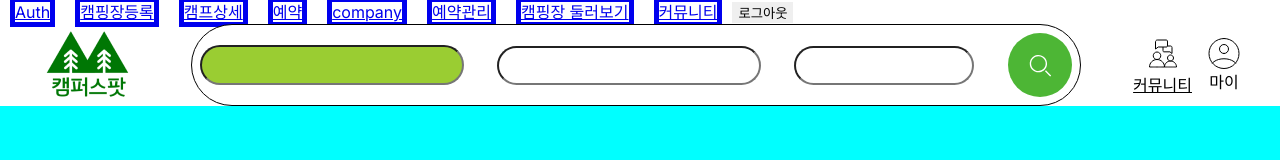
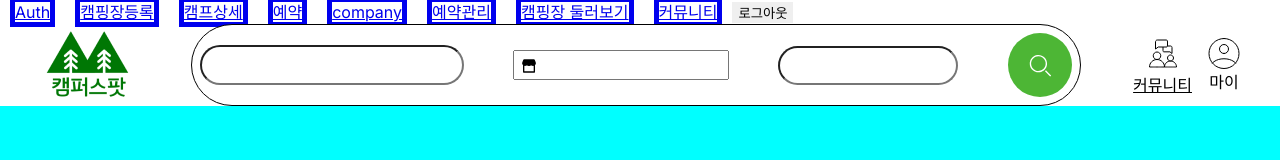
Before and after one commit to h0ngwon/Camperspot, a Next.js app: page / in a window 1280 px wide. Shown: the top 160 px of the page. Built offline with nearby package versions, Linux system fonts and the light colour scheme; no server answers; the database is empty.

Commit message:
style: 헤더 UI (#32)

```diff
--- a/package.json
+++ b/package.json
@@ -12,12 +12,14 @@
     "@sentry/nextjs": "^7.92.0",
     "@supabase/supabase-js": "^2.39.2",
     "@tanstack/react-query": "^5.17.1",
+    "@types/react-datepicker": "^4.19.5",
     "@types/react-slick": "^0.23.13",
     "axios": "^1.6.5",
     "bcrypt": "^5.1.1",
     "next": "14.0.4",
     "next-auth": "^4.24.5",
     "react": "^18",
+    "react-datepicker": "^4.25.0",
     "react-daum-postcode": "^3.1.3",
     "react-dom": "^18",
     "react-hook-form": "^7.49.2",
--- /dev/null
+++ b/src/app/_components/Calendar.tsx
@@ -0,0 +1,124 @@
+'use client';
+import React, { useState } from 'react';
+import styles from '../_styles/Calendar.module.css';
+import ReactDatePicker, {
+  CalendarContainer,
+  registerLocale,
+} from 'react-datepicker';
+import 'react-datepicker/dist/react-datepicker.css';
+import ko from 'date-fns/locale/ko';
+registerLocale('ko', ko);
+
+type Props = {};
+
+const Calendar = (props: Props) => {
+  //   const [startDate, setStartDate] = useState<Date | null>(new Date());
+  //   const [endDate, setEndDate] = useState<Date | null>(new Date());
+  const [dateRange, setDateRange] = useState<[Date | null, Date | null]>([
+    null,
+    null,
+  ]);
+  const [startDate, endDate] = dateRange;
+  console.log('!!!!!!!!', startDate, endDate);
+  //컨테이너 꾸미는 로직
+  //   const MyContainer = ({ className, children }) => {
+  //     return (
+  //       <div style={{ padding: '16px', background: '#216ba5', color: '#fff' }}>
+  //         <CalendarContainer className={className}>
+  //           <div style={{ background: '#f0f0f0' }}>
+  //             What is your favorite day?
+  //           </div>
+  //           <div style={{ position: 'relative' }}>{children}</div>
+  //         </CalendarContainer>
+  //       </div>
+  //     );
+  //   };
+
+  return (
+    <ReactDatePicker
+      // renderCustomHeader={({
+      //   monthDate,
+      //   customHeaderCount,
+      //   decreaseMonth,
+      //   increaseMonth,
+      // }) => (
+      //   <div>
+      //     <button
+      //       aria-label='Previous Month'
+      //       className={
+      //         'react-datepicker__navigation react-datepicker__navigation--previous'
+      //       }
+      //       style={customHeaderCount === 1 ? { visibility: 'hidden' } : null}
+      //       onClick={decreaseMonth}
+      //     >
+      //       <span
+      //         className={
+      //           'react-datepicker__navigation-icon react-datepicker__navigation-icon--previous'
+      //         }
+      //       >
+      //         {'<'}
+      //       </span>
+      //     </button>
+      //     <span className='react-datepicker__current-month'>
+      //       {monthDate.toLocaleString('en-US', {
+      //         month: 'long',
+      //         year: 'numeric',
+      //       })}
+      //     </span>
+      //     <button
+      //       aria-label='Next Month'
+      //       className={
+      //         'react-datepicker__navigation react-datepicker__navigation--next'
+      //       }
+      //       style={customHeaderCount === 0 ? { visibility: 'hidden' } : null}
+      //       onClick={increaseMonth}
+      //     >
+      //       <span
+      //         className={
+      //           'react-datepicker__navigation-icon react-datepicker__navigation-icon--next'
+      //         }
+      //       >
+      //         {'>'}
+      //       </span>
+      //     </button>
+      //   </div>
+      // )}
+      selectsRange={true}
+      startDate={startDate}
+      endDate={endDate}
+      onChange={(update) => {
+        setDateRange(update);
+      }}
+      locale='ko'
+      minDate={new Date()}
+      dateFormat='yyyy-MM-dd'
+      showIcon
+      // calendarContainer={MyContainer}
+      icon={
+        <svg
+          xmlns='http://www.w3.org/2000/svg'
+          width='1em'
+          height='1em'
+          viewBox='0 0 48 48'
+        >
+          <mask id='ipSApplication0'>
+            <g fill='none' stroke='#fff' strokeLinejoin='round' strokeWidth='4'>
+              <path strokeLinecap='round' d='M40.04 22v20h-32V22'></path>
+              <path
+                fill='#fff'
+                d='M5.842 13.777C4.312 17.737 7.263 22 11.51 22c3.314 0 6.019-2.686 6.019-6a6 6 0 0 0 6 6h1.018a6 6 0 0 0 6-6c0 3.314 2.706 6 6.02 6c4.248 0 7.201-4.265 5.67-8.228L39.234 6H8.845l-3.003 7.777Z'
+              ></path>
+            </g>
+          </mask>
+          <path
+            fill='currentColor'
+            d='M0 0h48v48H0z'
+            mask='url(#ipSApplication0)'
+          ></path>
+        </svg>
+      }
+    />
+  );
+};
+
+export default Calendar;
--- a/src/app/_components/Main.tsx
+++ b/src/app/_components/Main.tsx
@@ -7,6 +7,7 @@ import RegionCarousel from './RegionCarousel';
 // className={`${styles.carouselContainer} ${styles.aaa}`}
 // className={styles['carouselContainer,carousel']}
 import styles from '../_styles/Main.module.css';
+import Calendar from './Calendar';
 const Main = () => {
   return (
     <div className={styles.container}>
@@ -14,6 +15,7 @@ const Main = () => {
       <PopularCamp />
       <RegionCarousel />
       <PopularCommunity />
+      <Calendar />
       <Spacer y={300} />
     </div>
   );
--- a/src/app/_components/SearchBar.tsx
+++ b/src/app/_components/SearchBar.tsx
@@ -2,11 +2,12 @@
 import React from 'react';
 import styles from '../_styles/SearchBar.module.css';
 import SearchSvg from '@/asset/SearchSvg';
+import Calendar from './Calendar';
 const SearchBar = () => {
   return (
     <div className={styles.searchBar}>
       <input type='text' className={styles.regionSearchInput} />
-      <input type='text' className={styles.date} />
+      <Calendar />
       <input type='text' className={styles.people} />
       <button className={styles.searchBtn}>
         <SearchSvg />
--- /dev/null
+++ b/src/app/_styles/Calendar.module.css
@@ -0,0 +1,4 @@
+.container {
+    width: 550px;
+    height: 390px;
+}
--- a/src/app/_styles/SearchBar.module.css
+++ b/src/app/_styles/SearchBar.module.css
@@ -18,7 +18,6 @@
     align-items: flex-start;
     gap: 10px;
     border-radius: 36px;
-    background-color: yellowgreen;
 }
 
 .regionSearchInput {
--- a/src/app/camp/detail/[id]/_svg/ReviewStarSvg.tsx
+++ b/src/app/camp/detail/[id]/_svg/ReviewStarSvg.tsx
@@ -20,7 +20,7 @@ export default function ReviewStarSvg({ filled }: Props) {
         fill={filled ? '#FFD700' : 'none'}
         stroke='#E7AC00'
         stroke-width='0.5'
-        stroke-linejoin='round'
+        strokeLinejoin='round'
       ></path>
     </svg>
   );
--- a/src/app/camp/detail/[id]/_svg/Star.tsx
+++ b/src/app/camp/detail/[id]/_svg/Star.tsx
@@ -19,7 +19,7 @@ export default function Star() {
         fill='#fdbd00'
         stroke='#E7AC00'
         stroke-width='0.5'
-        stroke-linejoin='round'
+        strokeLinejoin='round'
       ></path>
     </svg>
   );
--- a/src/asset/CommunitySvg.tsx
+++ b/src/asset/CommunitySvg.tsx
@@ -14,7 +14,7 @@ export default function CommunitySvg() {
       <path
         d='M12 24.5C14.0711 24.5 15.75 22.8211 15.75 20.75C15.75 18.6789 14.0711 17 12 17C9.92893 17 8.25 18.6789 8.25 20.75C8.25 22.8211 9.92893 24.5 12 24.5ZM12 24.5C7.85786 24.5 4.5 27.8579 4.5 32C9.5 32 7.85786 32 12 32C16.1421 32 14.5 32 19.5 32M12 24.5C16.1421 24.5 19.5 27.8579 19.5 32M19.5 32C23.5 32 22.1863 32 25.5 32C28.8137 32 27.5 32 31.5 32C31.5 28.6863 28.8137 26 25.5 26M19.5 32C19.5 28.6863 22.1863 26 25.5 26M25.5 26C27.1569 26 28.5 24.6569 28.5 23C28.5 21.3431 27.1569 20 25.5 20C23.8431 20 22.5 21.3431 22.5 23C22.5 24.6569 23.8431 26 25.5 26ZM18 12V15.1667C18 15.7222 18.1385 16.8333 18.6923 16.8333H24.9231L27 18.5V12.6667C27 12.1111 26.7231 11 25.6154 11H22.3859M22.3859 11C22.47 10.6457 22.5 10.2687 22.5 10V7C22.5 5.4 21.8846 5 21.5769 5H12.3462C10.8692 5 10.5 6.33333 10.5 7V14L13.2692 12H21.5769C22.0178 12 22.2612 11.5248 22.3859 11Z'
         stroke='black'
-        stroke-linejoin='round'
+        strokeLinejoin='round'
       />
     </svg>
   );
--- a/src/asset/MyProfileSvg.tsx
+++ b/src/asset/MyProfileSvg.tsx
@@ -12,14 +12,14 @@ export default function MyProfileSvg() {
       <path
         d='M16 0.5C7.7155 0.5 1 7.2155 1 15.5C1 23.7845 7.7155 30.5 16 30.5C24.2845 30.5 31 23.7845 31 15.5C31 7.2155 24.2845 0.5 16 0.5Z'
         stroke='black'
-        stroke-linecap='round'
-        stroke-linejoin='round'
+        strokeLinecap='round'
+        strokeLinejoin='round'
       />
       <path
         d='M4.40625 25.019C4.40625 25.019 7.74975 20.75 15.9998 20.75C24.2498 20.75 27.5947 25.019 27.5947 25.019M15.9998 15.5C17.1932 15.5 18.3378 15.0259 19.1817 14.182C20.0256 13.3381 20.4998 12.1935 20.4998 11C20.4998 9.80653 20.0256 8.66193 19.1817 7.81802C18.3378 6.97411 17.1932 6.5 15.9998 6.5C14.8063 6.5 13.6617 6.97411 12.8178 7.81802C11.9739 8.66193 11.4998 9.80653 11.4998 11C11.4998 12.1935 11.9739 13.3381 12.8178 14.182C13.6617 15.0259 14.8063 15.5 15.9998 15.5Z'
         stroke='black'
-        stroke-linecap='round'
-        stroke-linejoin='round'
+        strokeLinecap='round'
+        strokeLinejoin='round'
       />
     </svg>
   );
--- a/src/asset/SearchSvg.tsx
+++ b/src/asset/SearchSvg.tsx
@@ -7,7 +7,7 @@ export default function SearchSvg() {
       fill='none'
       xmlns='http://www.w3.org/2000/svg'
     >
-      <g id='icon_search' clip-path='url(#clip0_1200_125)'>
+      <g id='icon_search' clipPath='url(#clip0_1200_125)'>
         <path
           id='Vector'
           d='M11.3854 3.36667C12.8295 3.36535 14.2415 3.79236 15.4429 4.5937C16.6443 5.39503 17.581 6.53467 18.1345 7.86846C18.688 9.20224 18.8336 10.6702 18.5526 12.0867C18.2717 13.5032 17.577 14.8046 16.5563 15.8262C15.5357 16.8478 14.2349 17.5437 12.8187 17.8259C11.4025 18.1081 9.93433 17.9639 8.60004 17.4116C7.26575 16.8593 6.12525 15.9236 5.32282 14.723C4.52039 13.5224 4.09209 12.1108 4.09209 10.6667C4.10084 8.73444 4.87184 6.88374 6.23753 5.51681C7.60321 4.14988 9.4532 3.37719 11.3854 3.36667ZM11.3854 2C9.67132 2 7.9957 2.50829 6.57048 3.4606C5.14525 4.4129 4.03442 5.76645 3.37846 7.35008C2.72251 8.9337 2.55088 10.6763 2.88528 12.3575C3.21969 14.0386 4.04511 15.5829 5.25716 16.7949C6.46922 18.007 8.01347 18.8324 9.69464 19.1668C11.3758 19.5012 13.1184 19.3296 14.702 18.6736C16.2856 18.0177 17.6392 16.9068 18.5915 15.4816C19.5438 14.0564 20.0521 12.3808 20.0521 10.6667C20.0521 8.36812 19.139 6.16372 17.5137 4.53841C15.8884 2.91309 13.684 2 11.3854 2Z'
```
Also changed, not shown: 1 other file (tests, documents, lock files or other folders).
